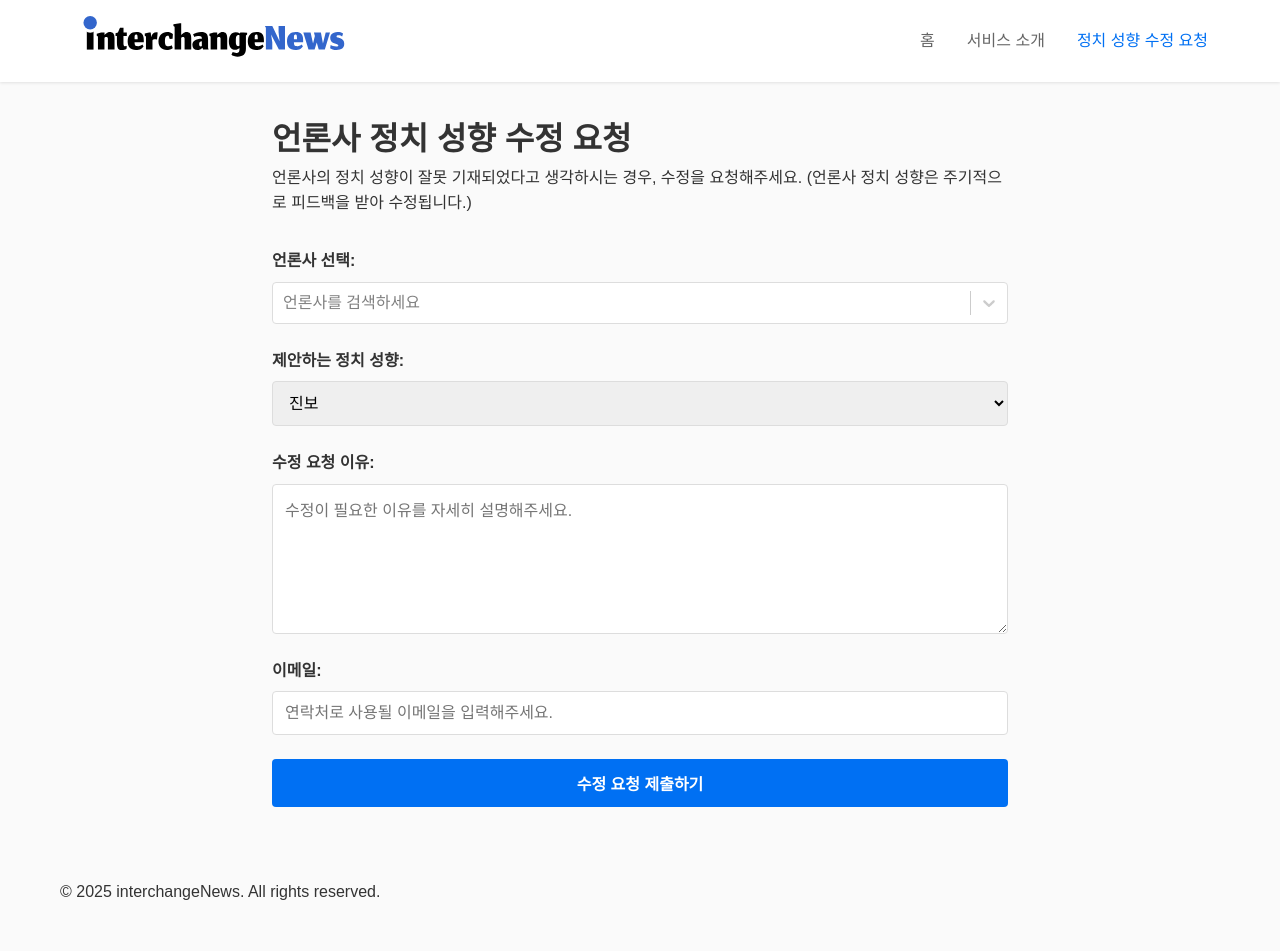
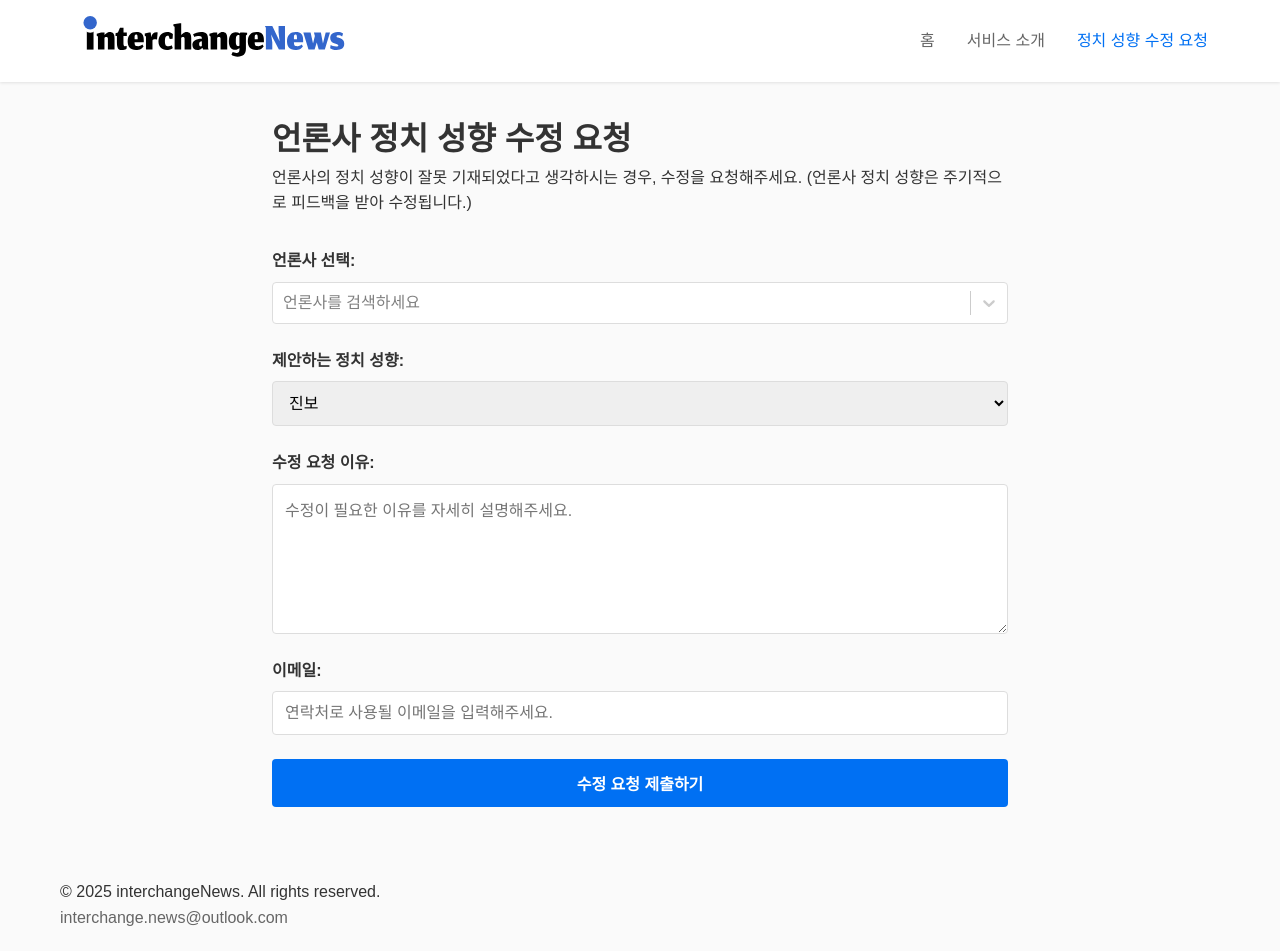
Before and after one commit to Interchange-News/FE, a Next.js app: page /press-bias-request in a window 1280 px wide. Before the commit the page ends 925 px from the top, so only its background shows below. Built offline with nearby package versions, Linux system fonts and the light colour scheme.

Commit message:
fix: ssr 오류 수정 및 footer 메일 추가

```diff
--- a/app/layout.tsx
+++ b/app/layout.tsx
@@ -30,7 +30,15 @@ export default function RootLayout({
         <main>{children}</main>
         <footer className={styles.container}>
           <div className={styles.footerContent}>
-            <p>&copy; 2025 interchangeNews. All rights reserved.</p>
+            <p>
+              &copy; 2025 interchangeNews. All rights reserved. <br />
+              <a
+                href="mailto:interchange.news@outlook.com"
+                className={styles.footerLink}
+              >
+                interchange.news@outlook.com
+              </a>
+            </p>
           </div>
         </footer>
       </body>
--- a/app/page.module.css
+++ b/app/page.module.css
@@ -14,6 +14,7 @@
   width: 100%;
   height: auto;
   max-height: 600px;
+  min-height: 300px;
   display: block;
   object-fit: cover;
 }
@@ -449,3 +450,12 @@
   margin-bottom: 19px;
   margin-left: 10px;
 }
+
+.footerLink {
+  color: #666;
+  text-decoration: none;
+}
+
+.footerLink:hover {
+  color: #333;
+}
--- /dev/null
+++ b/app/press-bias-request/_components/PressSelect.tsx
@@ -0,0 +1,35 @@
+// PressSelect.tsx
+"use client";
+
+import Select from "react-select";
+
+interface PressOption {
+  value: string;
+  label: string;
+}
+
+interface PressSelectProps {
+  options: PressOption[];
+  selectedPress: string;
+  setSelectedPress: (value: string) => void;
+}
+
+export default function PressSelect({
+  options,
+  selectedPress,
+  setSelectedPress,
+}: PressSelectProps) {
+  return (
+    <Select
+      id="press"
+      options={options}
+      value={options.find((option) => option.value === selectedPress)}
+      onChange={(option) => setSelectedPress(option?.value || "")}
+      placeholder="언론사를 검색하세요"
+      isClearable
+      isSearchable
+      classNamePrefix="select"
+      noOptionsMessage={() => "검색 결과가 없습니다"}
+    />
+  );
+}
--- a/app/press-bias-request/page.tsx
+++ b/app/press-bias-request/page.tsx
@@ -1,10 +1,15 @@
+// PressBiasRequestPage.tsx
 "use client";
 
 import { useState } from "react";
+import dynamic from "next/dynamic";
 import { press_bias_map } from "../_const/press_bias";
 import { getBiasText } from "../_utils/press_bias";
-import Select from "react-select";
 import styles from "./page.module.css";
+
+const PressSelect = dynamic(() => import("./_components/PressSelect"), {
+  ssr: false,
+});
 
 interface PressOption {
   value: string;
@@ -31,7 +36,9 @@ export default function PressBiasRequestPage() {
     e.preventDefault();
 
     try {
-      const response = await fetch("/api/press-bias-request", {
+      const response = await fetch(
+        `${process.env.NEXT_PUBLIC_BASE_URL}/press-bias-request`,
+        {
           method: "POST",
           headers: {
             "Content-Type": "application/json",
@@ -45,7 +52,8 @@ export default function PressBiasRequestPage() {
             email,
             createdAt: new Date(),
           }),
-      });
+        }
+      );
 
       if (response.ok) {
         setIsSubmitted(true);
@@ -81,20 +89,10 @@ export default function PressBiasRequestPage() {
       <form onSubmit={handleSubmit} className={styles.form}>
         <div className={styles.formGroup}>
           <label htmlFor="press">언론사 선택:</label>
-          <Select
-            id="press"
+          <PressSelect
             options={pressOptions}
-            value={pressOptions.find(
-              (option) => option.value === selectedPress
-            )}
-            onChange={(option) => setSelectedPress(option?.value || "")}
-            placeholder="언론사를 검색하세요"
-            isClearable
-            isSearchable
-            required
-            className={styles.select}
-            classNamePrefix="select"
-            noOptionsMessage={() => "검색 결과가 없습니다"}
+            selectedPress={selectedPress}
+            setSelectedPress={setSelectedPress}
           />
         </div>
 
```
Lines whose indentation alone changed are shown as unchanged.
